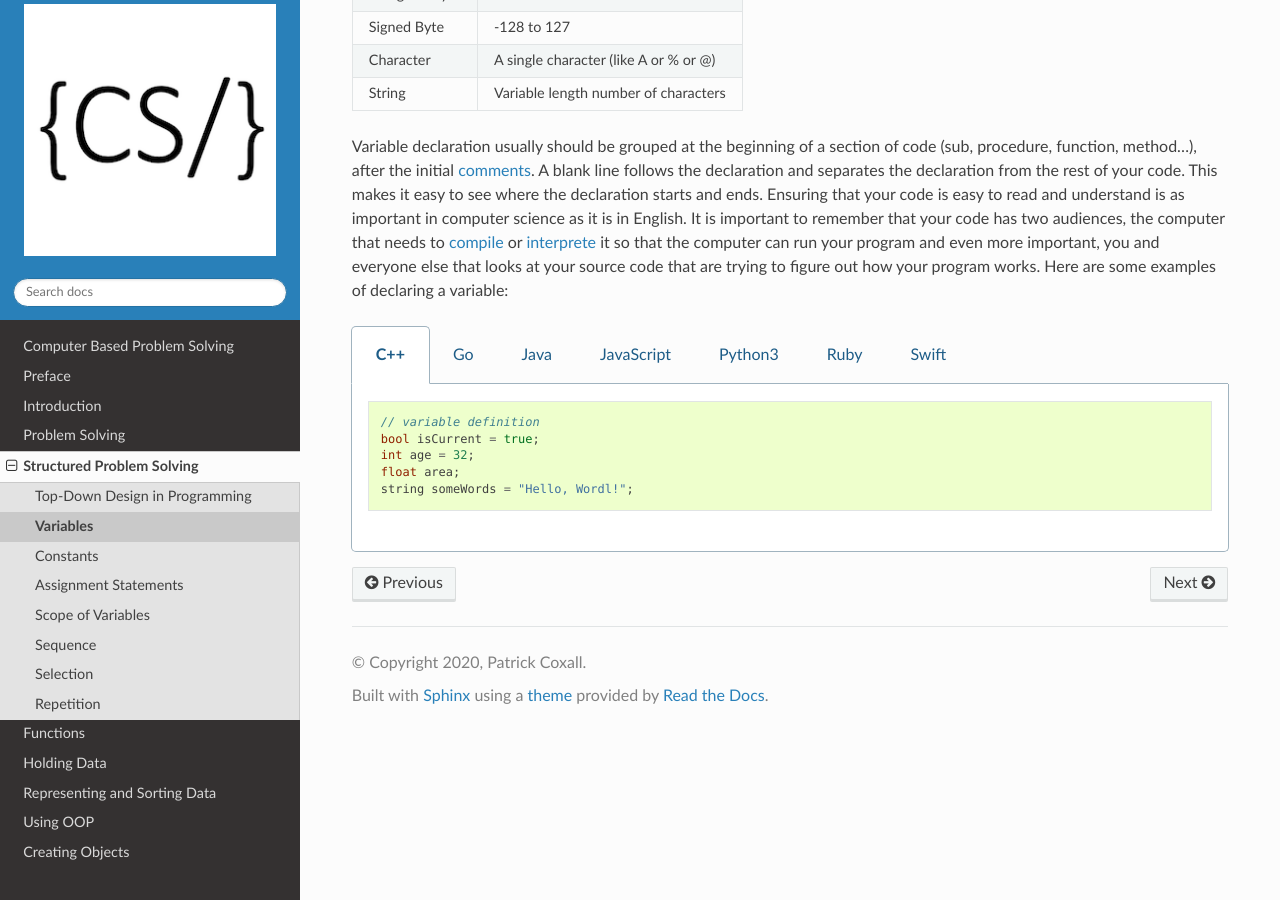
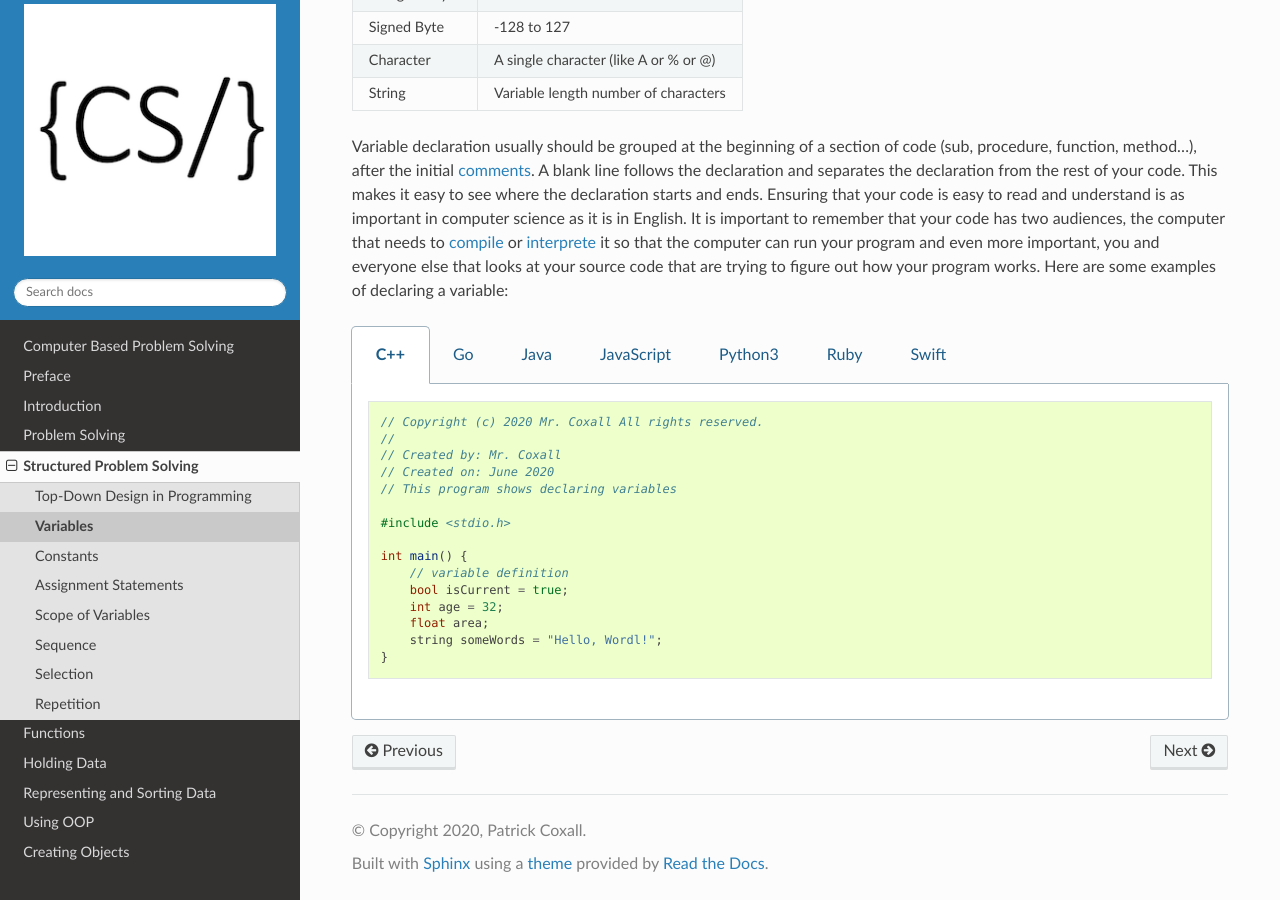
Before and after one commit to Mr-Coxall/Computer-Based-Problem-Solving, a Sphinx documentation site: the page built from docs/structured-problem-solving/variables.rst, in a window 1280 px wide and 900 px high, scrolled down 872 px. Built offline with Sphinx 7.4.7 and the Read the Docs theme 2.0.0, drawn with Linux system fonts in a browser that asks for light colours; pages that are not in the unit, such as notebooks, are missing from menus.

Commit message:
fixed C variables section

```diff
--- a/docs/structured-problem-solving/variables.rst
+++ b/docs/structured-problem-solving/variables.rst
@@ -27,11 +27,22 @@ Variable declaration usually should be grouped at the beginning of a section of
 
     .. code-block:: C++
 
-      // variable definition
-      bool isCurrent = true;
-      int age = 32;
-      float area;
-      string someWords = "Hello, Wordl!";
+      // Copyright (c) 2020 Mr. Coxall All rights reserved.
+      //
+      // Created by: Mr. Coxall
+      // Created on: June 2020
+      // This program shows declaring variables
+
+      #include <stdio.h>
+
+      int main() {
+          // variable definition
+          bool isCurrent = true;
+          int age = 32;
+          float area;
+          string someWords = "Hello, Wordl!";
+      }
+
 
   .. group-tab:: Go
 
```
Also changed, not shown: 2 other files.
